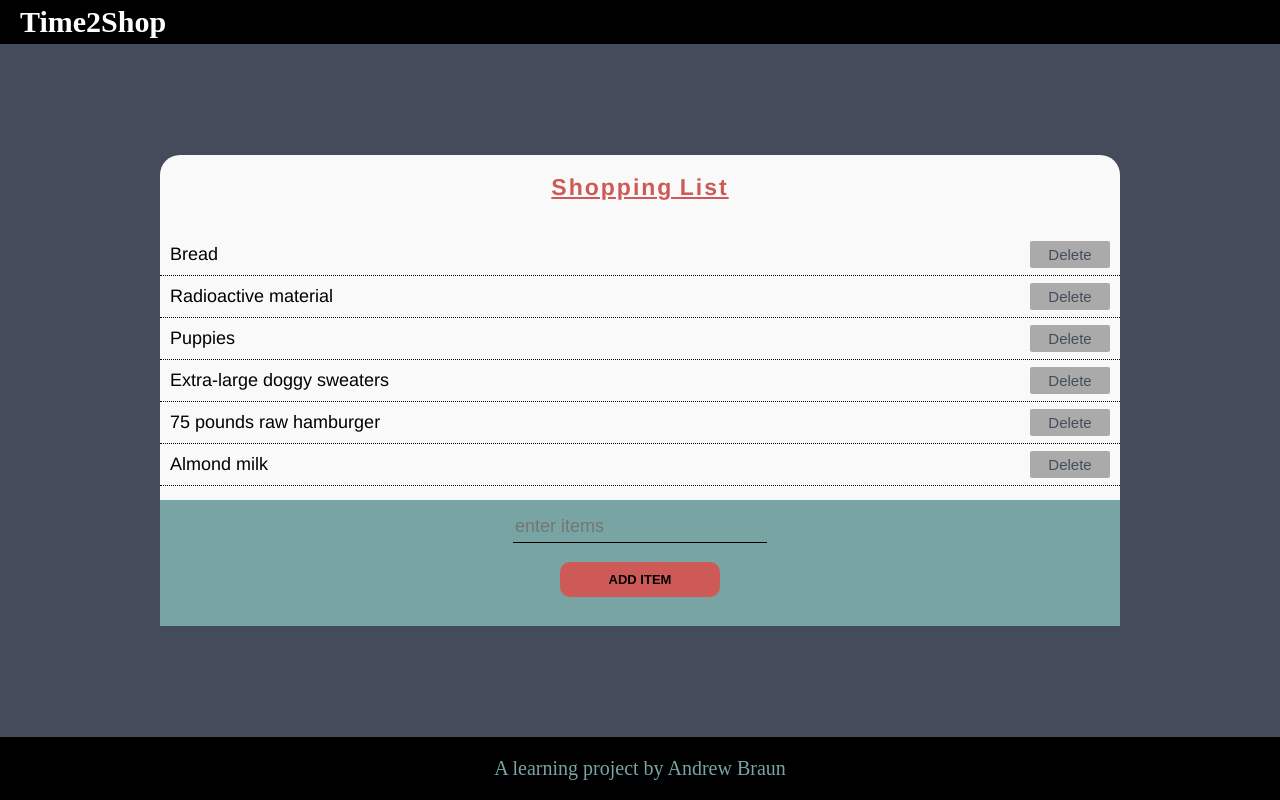
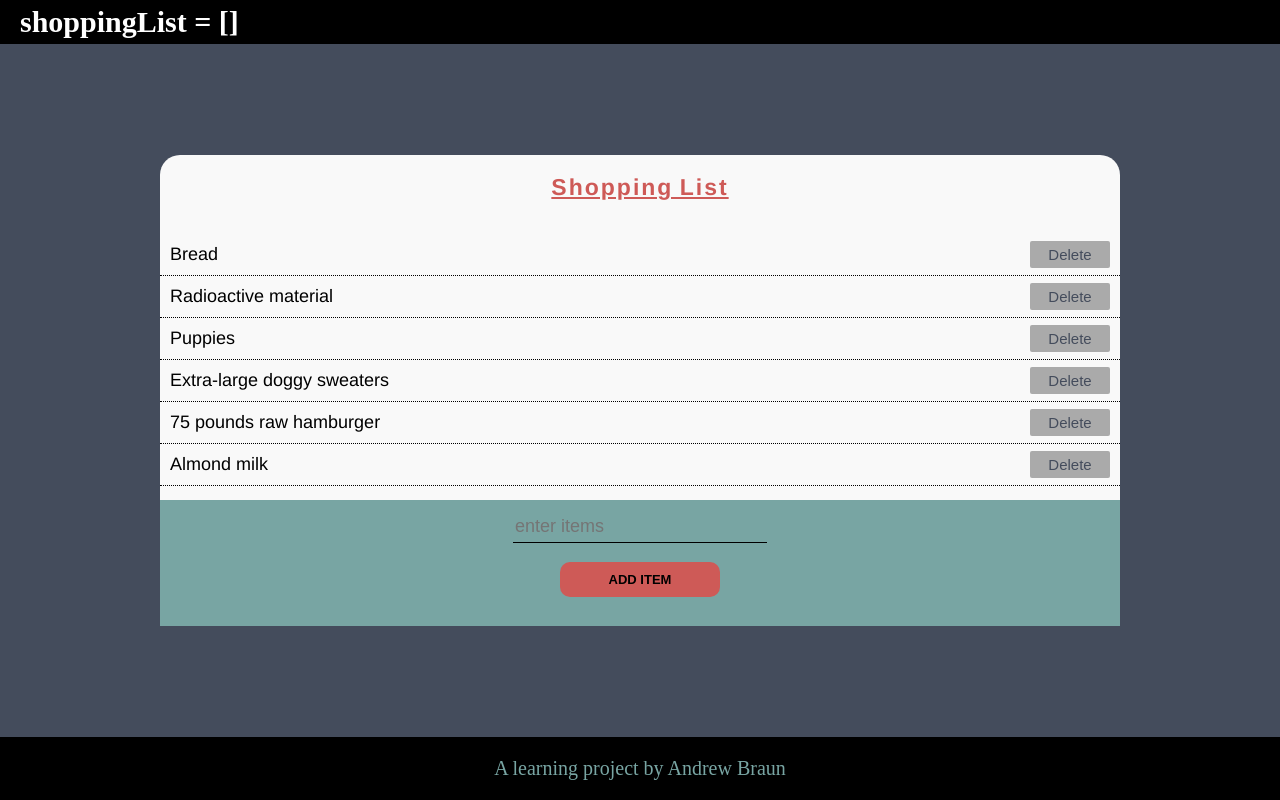
Before and after one commit to andrew-braun/ztm-shopping-list, a plain HTML site: page index.html in a window 1280 px wide. Drawn offline with Linux system fonts and the light colour scheme.

Commit message:
content: Changed site title

```diff
--- a/index.html
+++ b/index.html
@@ -11,7 +11,7 @@
 		<div class="page-container">
 			<header class="main-header">
 				<nav clas="main-nav">
-					<h1>Time2Shop</h1>
+					<h1>shoppingList = []</h1>
 				</nav>
 			</header>
 			<main>
```
